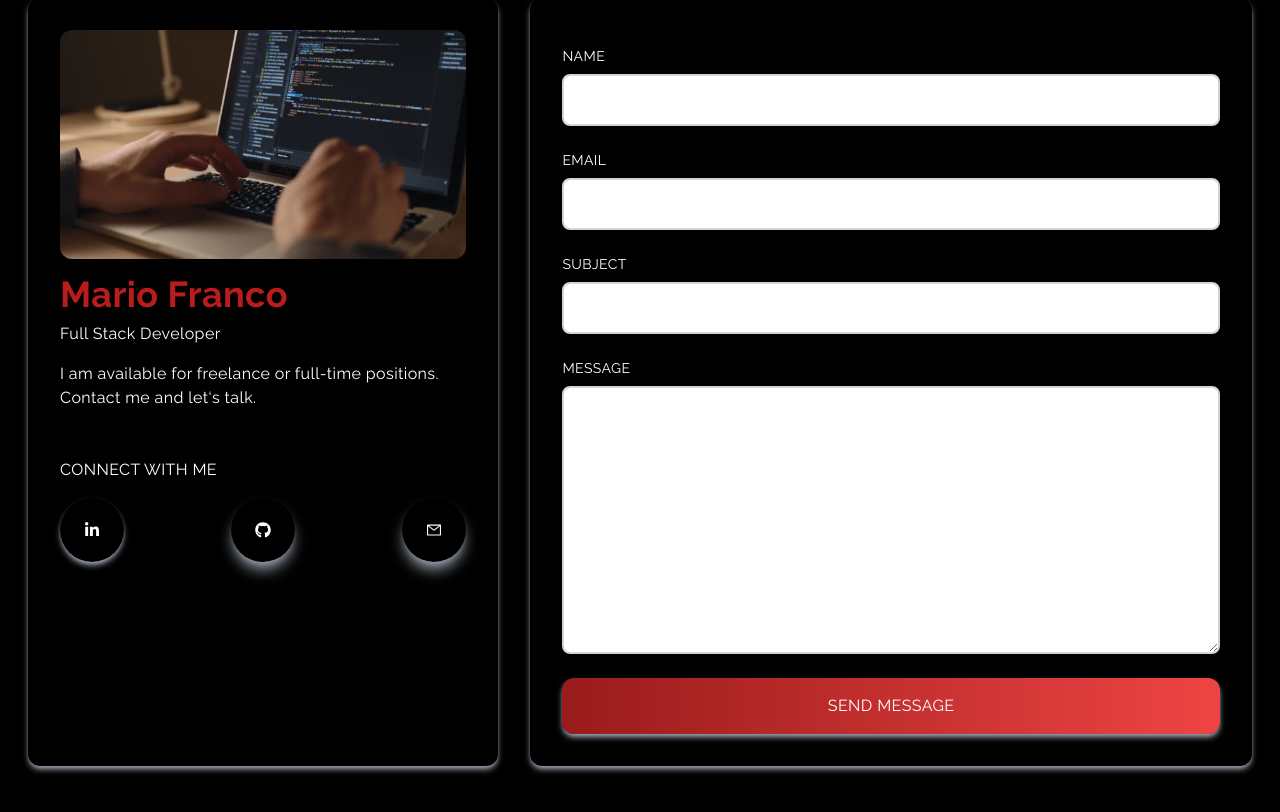
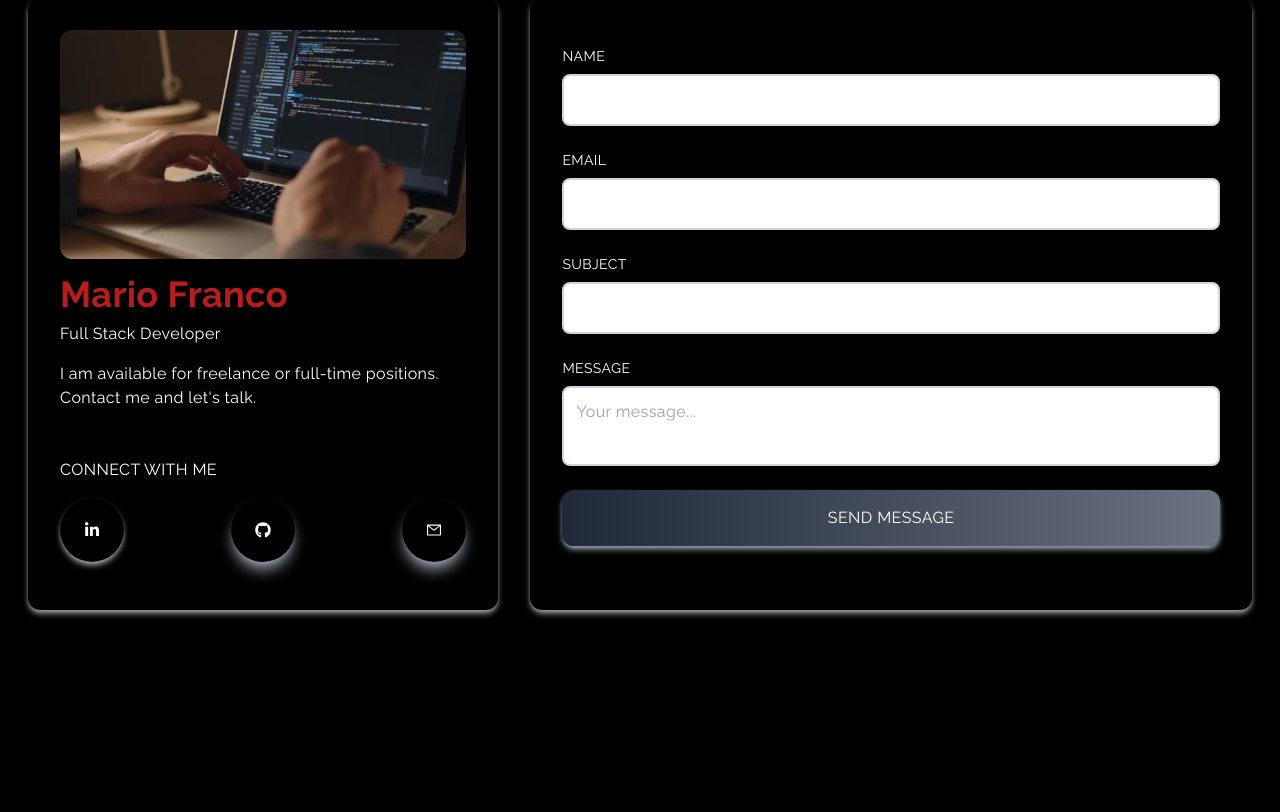
Before and after one commit to MKamui/Portfolio, a Next.js app: page / in a window 1280 px wide. Shown: the part 3412-4224 px from the top of the page. After the commit the page ends 4086 px from the top, so only its background shows below. Built offline with nearby package versions, Linux system fonts and the light colour scheme.

Commit message:
refactor(contact): control form

```diff
--- a/components/Contact.jsx
+++ b/components/Contact.jsx
@@ -1,10 +1,36 @@
 import Image from 'next/image';
-import React from 'react';
+import React, { useRef, useState, useEffect } from 'react';
 import { AiOutlineMail } from 'react-icons/ai';
 import { FaGithub, FaLinkedinIn } from 'react-icons/fa';
 import ContactImg from '../public/assets/contact.jpg';
 
 const Contact = () => {
+
+  const [name, setName] = useState('')
+  const [email, setEmail] = useState('')
+  const [subject, setSubject] = useState('')
+  const [message, setMessage] = useState('')
+  const [error, setError] = useState(true)
+  const textRef = useRef('')
+
+  const handleData = () => {
+    if (name?.length > 0 && email.length > 0 && subject.length > 0 && message.length > 0)
+    setError(false)
+  }
+
+  useEffect(() => {
+    handleData()
+  }, [name, email, subject, message, error])
+
+  useEffect(() => {
+    setName('')
+    setEmail('')
+    setSubject('')
+    setMessage('')
+    setError(true)
+  }, [])
+
+
   return (
     <div id='contact' className='w-full lg:h-screen'>
       <div className='max-w-[1240px] m-auto px-2 py-16 w-full '>
@@ -73,6 +99,8 @@ const Contact = () => {
                       className='border-2 rounded-lg p-3 flex border-gray-300 text-black'
                       type='text'
                       name='name'
+                      onChange={(e) => setName(e.target.value)}
+                      value={name}
                   />
                 </div>
                 <div className='flex flex-col py-2'>
@@ -81,6 +109,8 @@ const Contact = () => {
                     className='border-2 rounded-lg p-3 flex border-gray-300 text-black'
                     type='email'
                     name='email'
+                    onChange={(e) => setEmail(e.target.value)}
+                    value={email}
                   />
                 </div>
                 <div className='flex flex-col py-2'>
@@ -89,19 +119,26 @@ const Contact = () => {
                     className='border-2 rounded-lg p-3 flex border-gray-300 text-black'
                     type='text'
                     name='subject'
+                    onChange={(e) => setSubject(e.target.value)}
+                    value={subject}
                   />
                 </div>
                 <div className='flex flex-col py-2'>
                   <label className='uppercase text-sm py-2'>Message</label>
-                  <textarea
-                    className='border-2 rounded-lg p-3 border-gray-300 text-black'
-                    rows='10'
+                  <input
+                    className='border-2 rounded-lg p-3 border-gray-300 text-black pb-10'
                     name='message'
-                  ></textarea>
+                    onChange={(e) => setMessage(e.target.value)}
+                    placeholder='Your message...'
+                    value={message}
+                  ></input>
                 </div>
-                <button className='w-full p-4 mt-4'>
+                {!error? <button className='w-full p-4 mt-4'>
                   Send Message
                 </button>
+                : <p className='w-full p-4 mt-4 shadow-md shadow-gray-400 rounded-xl uppercase bg-gradient-to-r from-gray-800 to-gray-500 text-white text-center'>
+                  Send Message
+                  </p>}
               </form>
             </div>
           </div>
```
